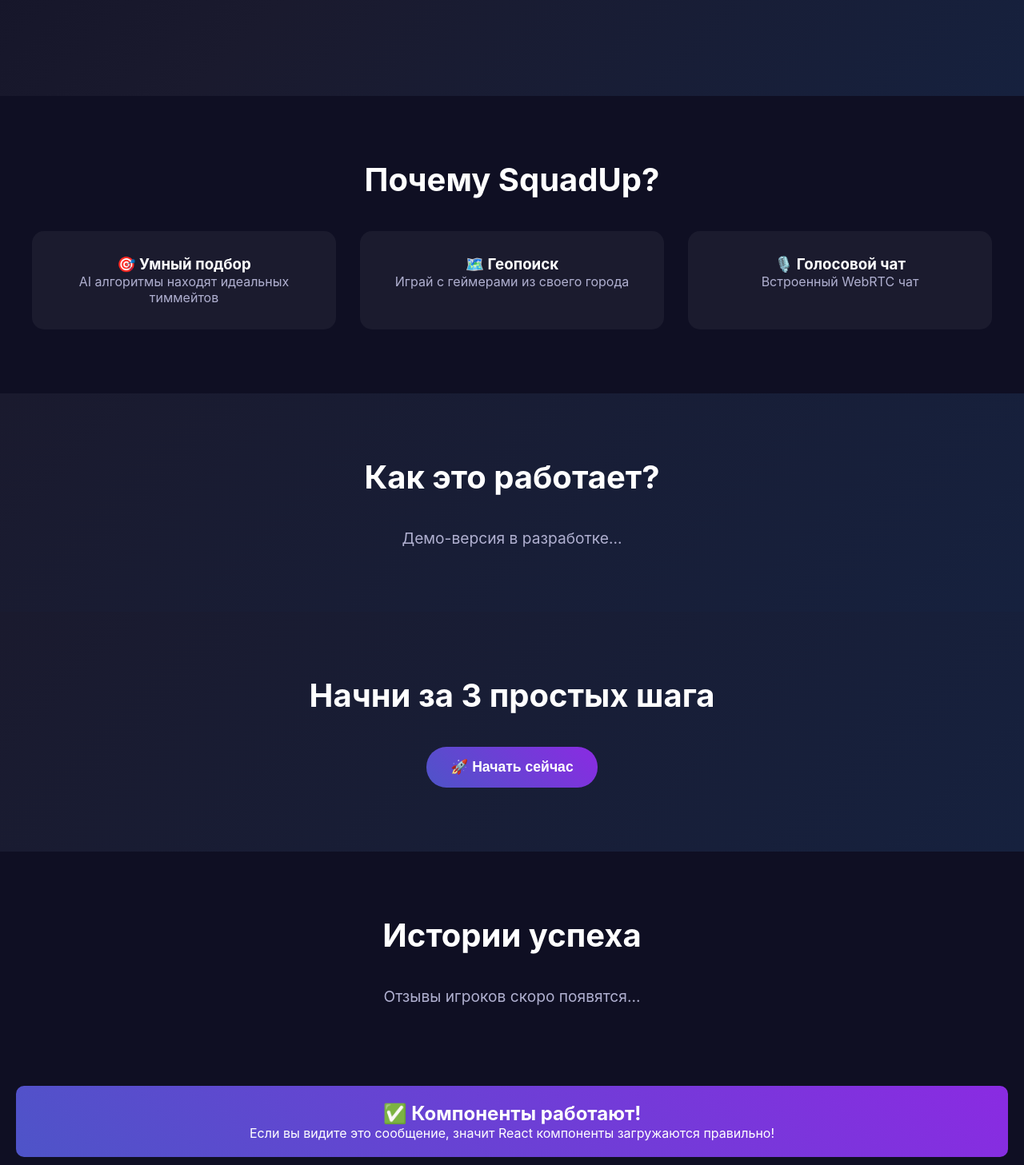
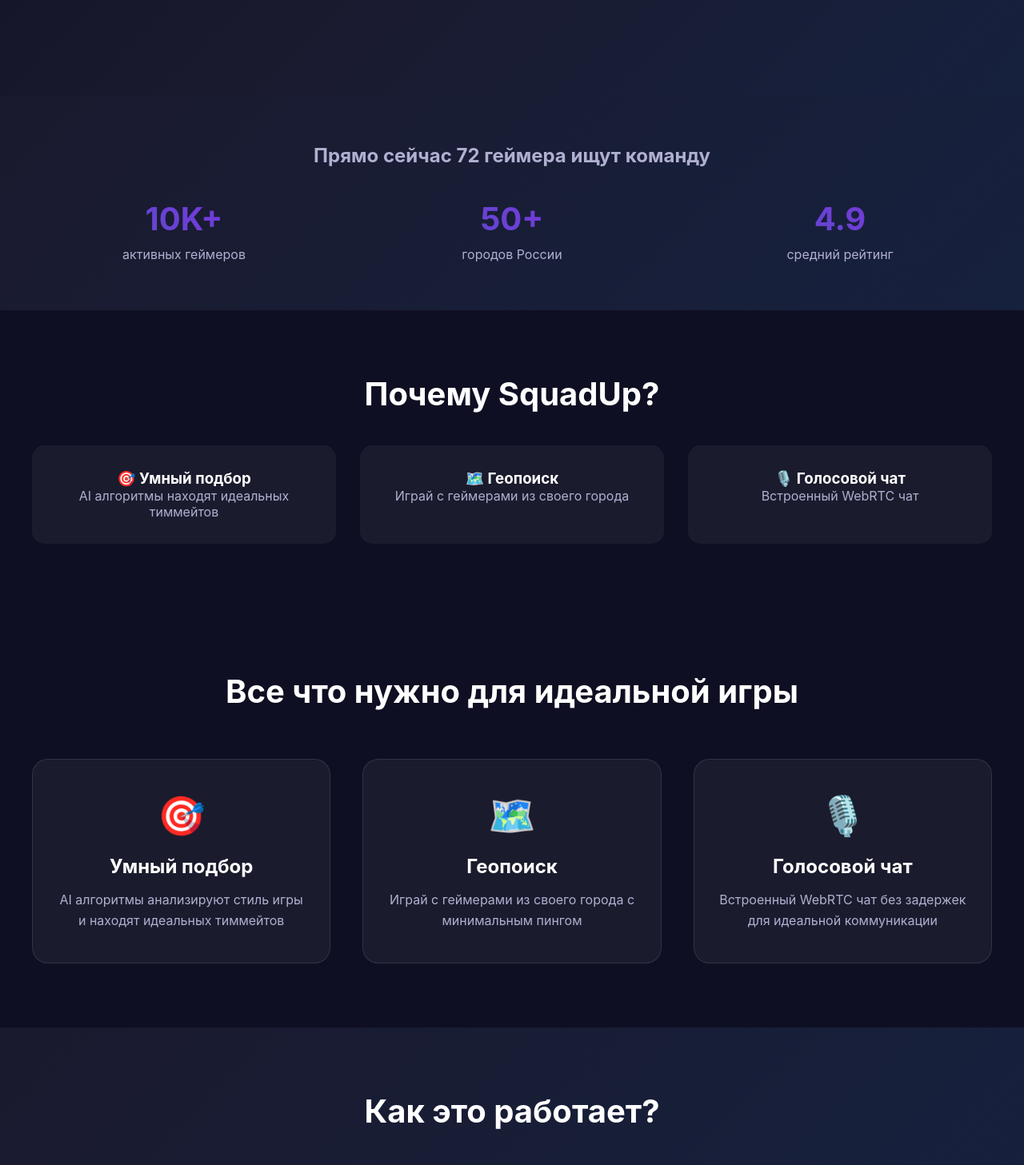
Before and after one commit to antandr0/squadup-frontend, a React (Vite) app: page / in a window 1280 px wide. Shown: the part 680-2137 px from the top of the page at 80% size. Built offline with nearby package versions, Linux system fonts and the light colour scheme; no server answers.

Commit message:
feat: add all missing components - statistics, features, fix auth

```diff
--- a/src/App.jsx
+++ b/src/App.jsx
@@ -1,9 +1,10 @@
-import TestComponent from "./components/TestComponent"
 import React, { useState } from 'react'
 import { AuthProvider, useAuth } from './context/AuthContext'
 import Navigation from './components/Navigation'
 import HeroSection from './components/HeroSection'
+import StatisticsSection from './components/StatisticsSection'
 import ProblemSolutionSection from './components/ProblemSolutionSection'
+import FeaturesSection from './components/FeaturesSection'
 import InteractiveDemo from './components/InteractiveDemo'
 import OnboardingFlow from './components/OnboardingFlow'
 import SuccessStories from './components/SuccessStories'
@@ -20,8 +21,9 @@ const AppContent = () => {
     setAuthModalOpen(true)
   }
 
-  const handleAuthSuccess = () => {
+  const handleAuthSuccess = (userData) => {
     setAuthModalOpen(false)
+    console.log('Auth success:', userData)
   }
 
   if (user) {
@@ -41,11 +43,12 @@ const AppContent = () => {
     }}>
       <Navigation />
       <HeroSection onOpenAuth={handleOpenAuth} />
+      <StatisticsSection />
       <ProblemSolutionSection />
+      <FeaturesSection />
       <InteractiveDemo />
       <OnboardingFlow onOpenAuth={handleOpenAuth} />
       <SuccessStories />
-      <TestComponent />
       <AuthModal
         isOpen={authModalOpen}
         onClose={() => setAuthModalOpen(false)}
--- /dev/null
+++ b/src/components/FeaturesSection.jsx
@@ -0,0 +1,69 @@
+import React from 'react';
+
+const FeaturesSection = () => {
+  return (
+    <section style={{
+      padding: '80px 20px',
+      background: 'var(--primary-dark)'
+    }}>
+      <div style={{ maxWidth: '1200px', margin: '0 auto', textAlign: 'center' }}>
+        <h2 style={{ fontSize: '2.5rem', marginBottom: '60px' }}>
+          Все что нужно для идеальной игры
+        </h2>
+        <div style={{
+          display: 'grid',
+          gridTemplateColumns: 'repeat(auto-fit, minmax(280px, 1fr))',
+          gap: '40px'
+        }}>
+          <div style={{
+            background: 'rgba(255, 255, 255, 0.05)',
+            padding: '40px 30px',
+            borderRadius: '20px',
+            border: '1px solid rgba(255, 255, 255, 0.1)'
+          }}>
+            <div style={{
+              fontSize: '3rem',
+              marginBottom: '20px'
+            }}>🎯</div>
+            <h3 style={{ fontSize: '1.5rem', marginBottom: '15px' }}>Умный подбор</h3>
+            <p style={{ color: '#b0b0d0', lineHeight: '1.6' }}>
+              AI алгоритмы анализируют стиль игры и находят идеальных тиммейтов
+            </p>
+          </div>
+          <div style={{
+            background: 'rgba(255, 255, 255, 0.05)',
+            padding: '40px 30px',
+            borderRadius: '20px',
+            border: '1px solid rgba(255, 255, 255, 0.1)'
+          }}>
+            <div style={{
+              fontSize: '3rem',
+              marginBottom: '20px'
+            }}>🗺️</div>
+            <h3 style={{ fontSize: '1.5rem', marginBottom: '15px' }}>Геопоиск</h3>
+            <p style={{ color: '#b0b0d0', lineHeight: '1.6' }}>
+              Играй с геймерами из своего города с минимальным пингом
+            </p>
+          </div>
+          <div style={{
+            background: 'rgba(255, 255, 255, 0.05)',
+            padding: '40px 30px',
+            borderRadius: '20px',
+            border: '1px solid rgba(255, 255, 255, 0.1)'
+          }}>
+            <div style={{
+              fontSize: '3rem',
+              marginBottom: '20px'
+            }}>🎙️</div>
+            <h3 style={{ fontSize: '1.5rem', marginBottom: '15px' }}>Голосовой чат</h3>
+            <p style={{ color: '#b0b0d0', lineHeight: '1.6' }}>
+              Встроенный WebRTC чат без задержек для идеальной коммуникации
+            </p>
+          </div>
+        </div>
+      </div>
+    </section>
+  );
+};
+
+export default FeaturesSection;
--- /dev/null
+++ b/src/components/StatisticsSection.jsx
@@ -0,0 +1,68 @@
+import React from 'react';
+
+const StatisticsSection = () => {
+  return (
+    <section style={{
+      padding: '60px 20px',
+      background: 'linear-gradient(135deg, #1a1a2e 0%, #16213e 100%)'
+    }}>
+      <div style={{ maxWidth: '1200px', margin: '0 auto', textAlign: 'center' }}>
+        <h3 style={{
+          fontSize: '1.5rem',
+          marginBottom: '40px',
+          color: '#b0b0d0'
+        }}>
+          Прямо сейчас 72 геймера ищут команду
+        </h3>
+        <div style={{
+          display: 'grid',
+          gridTemplateColumns: 'repeat(auto-fit, minmax(200px, 1fr))',
+          gap: '30px',
+          alignItems: 'center'
+        }}>
+          <div>
+            <div style={{
+              fontSize: '2.5rem',
+              fontWeight: 'bold',
+              background: 'linear-gradient(45deg, #4e54c8, #8a2be2)',
+              WebkitBackgroundClip: 'text',
+              WebkitTextFillColor: 'transparent',
+              marginBottom: '10px'
+            }}>
+              10K+
+            </div>
+            <div style={{ color: '#b0b0d0' }}>активных геймеров</div>
+          </div>
+          <div>
+            <div style={{
+              fontSize: '2.5rem',
+              fontWeight: 'bold',
+              background: 'linear-gradient(45deg, #4e54c8, #8a2be2)',
+              WebkitBackgroundClip: 'text',
+              WebkitTextFillColor: 'transparent',
+              marginBottom: '10px'
+            }}>
+              50+
+            </div>
+            <div style={{ color: '#b0b0d0' }}>городов России</div>
+          </div>
+          <div>
+            <div style={{
+              fontSize: '2.5rem',
+              fontWeight: 'bold',
+              background: 'linear-gradient(45deg, #4e54c8, #8a2be2)',
+              WebkitBackgroundClip: 'text',
+              WebkitTextFillColor: 'transparent',
+              marginBottom: '10px'
+            }}>
+              4.9
+            </div>
+            <div style={{ color: '#b0b0d0' }}>средний рейтинг</div>
+          </div>
+        </div>
+      </div>
+    </section>
+  );
+};
+
+export default StatisticsSection;
```
